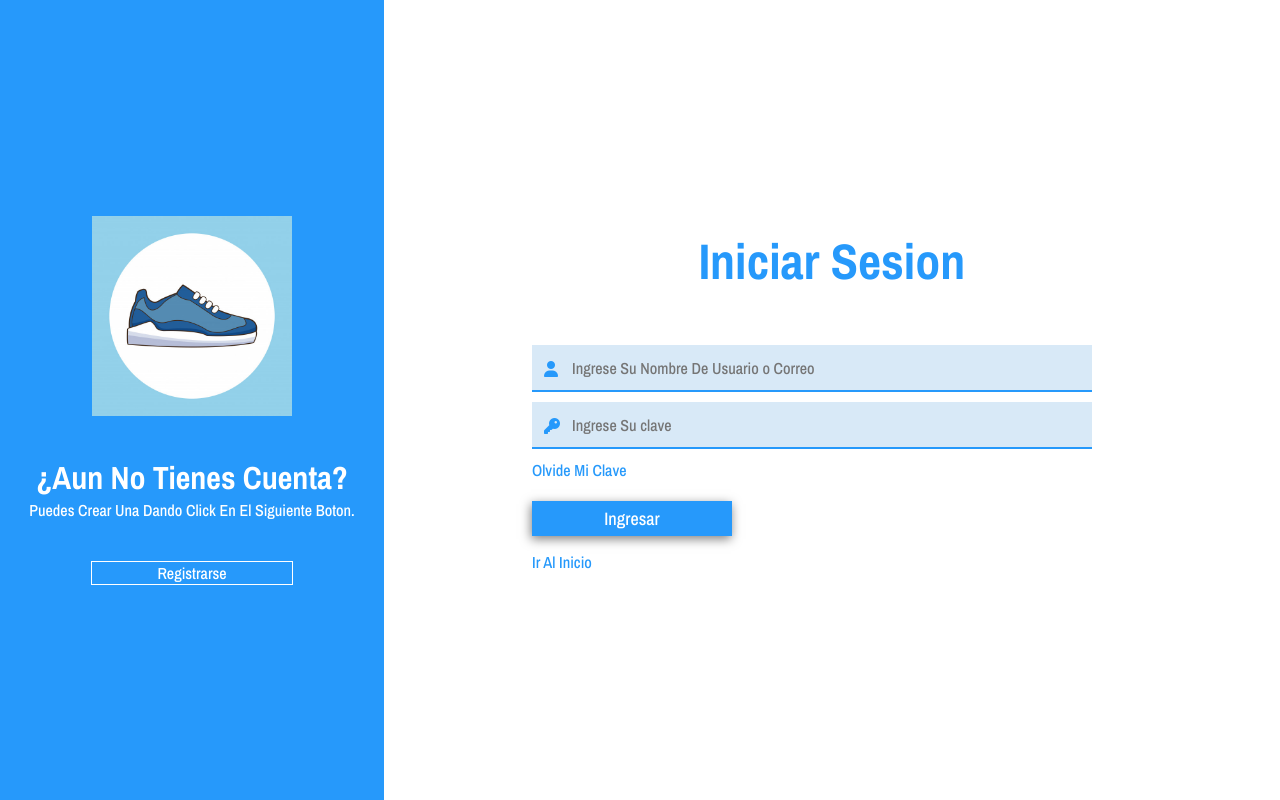
After one commit to yaidercc/calzados_crisV2, a PHP site: page /iniciar_sesion.php in a window 1280 px wide. The commit adds this page. Run offline with PHP 8.4, Linux system fonts and the light colour scheme; some libraries are stand-ins or nearby versions.

Commit message:
login ideal listo, consessiones, sweetalert y ajax

```diff
--- a/Css/estilos.css
+++ b/Css/estilos.css
@@ -43,7 +43,7 @@ h4{
 
 
 .contenedor{
-    width: 100%;
+    height: 100%;
     min-height: 100vh;/*altura minima de toda la pantalla*/
     margin: 0 auto;
     display: grid;
--- /dev/null
+++ b/Css/login.css
@@ -0,0 +1,195 @@
+*{
+     padding: 0;
+     margin: 0;
+}
+body{
+     font-family: 'Archivo Narrow', sans-serif;
+     text-transform: capitalize;
+}
+a{
+     text-decoration: none;
+}
+input[type=text],input[type=password],input[type=email]{
+     width: 85%;
+     height: 45px;
+     margin-bottom:10px;
+     padding: 0px 10px;
+     font-family: 'Archivo Narrow', sans-serif;
+     font-size:16px;
+     border:none;
+     background-color: #d8e9f7;
+     border-bottom: 2px solid #2699FB;
+}
+input[type=text],input[type=password],input[type=email]{
+     padding-left: 40px;
+}
+input[type=text],input[type=password],input[type=email]:focus{
+     border-bottom: 2px solid #2699FB;
+}
+.titulo-registro{
+     color:#2699FB;
+     text-align: center;
+     margin-bottom: 50px;
+     font-size: 50px;
+}
+.input{
+     position: relative;
+}
+.input i{
+     position: absolute;
+     left: 0;
+     top: 1px;
+     padding: 12px 10px ;
+     color:#000;
+}
+.input.contenedor i{
+     color: #2699FB;
+     padding: 15px 12px;
+
+
+}
+.contenedor-general{
+     width: 100%;
+     min-height: 100vh;
+     display:grid;
+     margin: 0 auto;
+     grid-template-columns: 30% 70%;
+     grid-template-areas: "ir formulario";
+}
+.contenedor-general .cambiar{
+     grid-area: ir;
+     background-color: #2699FB;
+     color: #fff;
+     display: flex;
+     align-items: center;
+     justify-content: center;
+}
+.contenedor-imagen{
+     margin-bottom: 20px;
+     display: flex;
+     align-items: center;
+     justify-content: center;
+     border-radius: 50%;
+}
+.contenedor-texto{
+     margin-top:40px;
+}
+.contenedor-texto h1{
+     text-align: center;
+}
+.contenedor-link{
+     margin-top: 40px;
+     display: flex;
+     align-items: center;
+     justify-content: center;
+}
+.contenedor-general .cambiar a{
+     width: 200px;
+     text-align: center;
+     border:1px solid #fff;
+     color: #fff;
+
+
+}
+.formularios.iniciar .input{
+     width: 600px;
+}
+.olvide{
+     color: #2699FB;
+     transition: .3s all;
+     left: 0;
+}
+.olvide:hover{
+     text-decoration: underline;
+}
+.formulario.iniciar .input input{
+     width: 100%;
+     text-align: center;
+}
+.contenedor-general .cambiar a:hover{
+     color: #2699FB;
+     background-color: #fff;
+     transition: .3s all;
+}
+.contenedor-general .form-registro{
+     grid-area: formulario;
+     display: flex;
+     align-items: center;
+     justify-content: center;
+}
+.contenedor-general .form-registro .formulario.registrarse{
+     width: 810px;
+     display: grid;
+     grid-template-columns: 50% 50%;
+     grid-template-areas: "izquierda derecha";
+}
+.contenedor-general .form-registro .formulario .columna-izquierda{
+     grid-area: izquierda;
+}
+.contenedor-general .form-registro .formulario .columna-derecha{
+     grid-area: derecha;
+}
+
+ select{
+     width: 95%;
+     height: 30px;
+     text-align: center;
+     display: flex;
+     align-items: center;
+     justify-content: center;
+}
+.btn-enviar{
+     margin-top:20px;
+}
+.btn-enviar input{
+     width: 200px;
+     height: 35px;
+     margin-bottom: 15px;
+     background-color: #2699FB ;
+     border: none;
+     color: #fff;
+     font-family: 'Archivo Narrow', sans-serif;
+     font-size: 18px;
+     cursor: pointer;
+     transition: .3s;
+     box-shadow: -1px 3px 10px 0px rgba(0, 0, 0, 0.5);
+}
+.btn-enviar input:hover{
+ background-color: #97bfe2 ;
+}
+.overlay{
+     background-color:rgba(0, 0, 0, 0.3);
+     position: fixed;
+     top: 0;
+     bottom: 0;
+     left: 0;
+     right: 0;
+     display: flex;
+     align-items: center;
+     justify-content: center;
+     visibility: hidden;
+ }
+ .overlay.activate{
+     visibility: visible;
+ }
+ .popup{
+     background-color: #f8f8f8;
+     box-shadow: 0px 5px 0px rgba(0, 0, 0, 0.3);
+     text-align: center;
+     width: 70rem;
+     height: 40rem;
+     color:#2699FB ;
+ }
+ .popup.notificaciones{
+     width: 40rem;
+     height: 30rem;
+ }
+ .btn-cerrar-popup{
+     font-size: 1.4rem;
+     line-height: 16px;
+     display: block;
+     text-align: right;
+     color: #bbbbbb;
+     transition: .3s ease all;
+     padding: 1rem;
+ }
--- /dev/null
+++ b/iniciar_sesion.php
@@ -0,0 +1,81 @@
+<!DOCTYPE html>
+<html lang="en">
+
+<head>
+     <meta charset="UTF-8">
+     <meta name="viewport" content="width=device-width, initial-scale=1.0">
+     <link href="https://fonts.googleapis.com/css2?family=Archivo+Narrow:wght@500;700&display=swap" rel="stylesheet">
+     <link rel="stylesheet" href="css/login.css">
+     <title>Iniciar sesion - Calzados</title>
+</head>
+
+<body>
+     <div class="contenedor-general">
+          <div class="cambiar">
+               <div class="interno">
+                    <div class="contenedor-imagen">
+                         <img src="img/icono.jpg" width="200px" alt="logo">
+                    </div>
+                    <div class="contenedor-texto">
+                         <h1>¿aun no tienes cuenta?</h1>
+                         <p>puedes crear una dando click en el siguiente boton.</p>
+                    </div>
+                    <div class="contenedor-link">
+                         <a href="registrarse.php">Registrarse</a>
+                    </div>
+               </div>
+          </div>
+          <div class="form-registro">
+               <form action="" id="formulario">
+                    <h1 class="titulo-registro">iniciar sesion</h1>
+                    <div class="formularios iniciar">
+                         <div class="input contenedor">
+                              <i class="fas fa-user"></i>
+                              <input type="text" name="nit" placeholder="Ingrese Su Nombre De Usuario o Correo" autocomplete="off" required>
+                         </div>
+                         <div class="input contenedor">
+                              <i class="fas fa-key"></i>
+                              <input type="password" name="clave" placeholder="Ingrese Su clave" autocomplete="off" required>
+                         </div>
+                    </div>
+                    <a class="olvide" id="olvido" href="#">olvide mi clave</a>
+                    <div class="btn-enviar">
+                         <input type="submit" value="Ingresar" class="ing">
+                    </div>
+                    <a class="olvide" href="index.php">Ir al inicio</a>
+               </form>
+          </div>
+          <div class="overlay" id="notificaciones">
+               <div class="popup notificaciones" id="popup-notificaiones">
+                    <a href="#" id="btn-cerrar-popup" class="btn-cerrar-popup"><i class="fas fa-times"></i></a>
+                    <form>
+                         <h1>cambiar contraseña</h1>
+                         <div class="contenedor-inputs">
+                              <div class="input contenedor">
+                                   <i class="fas fa-envelope"></i>
+                                   <input type="password" placeholder="Ingrese su correo electronico" autocomplete="off">
+                              </div>
+                              <div class="input contenedor">
+                                   <i class="fas fa-key"></i>
+                                   <input type="password" placeholder="Ingrese su nueva calve" autocomplete="off">
+                              </div>
+                              <div class="input contenedor">
+                                   <i class="fas fa-key"></i>
+                                   <input type="password" placeholder="Repita su clave" autocomplete="off">
+                              </div>
+                              <div class="btn-enviar">
+                                   <input type="submit" value="Ingresar">
+                              </div>
+                         </div>
+                    </form>
+               </div>
+          </div>
+     </div>
+     <script src="http://code.jquery.com/jquery-3.5.1.min.js"></script>
+     <script src='js/main.js'></script>
+     <script src='js/procesos.js'></script>
+     <script src="librerias/sweetalert.min.js"></script>
+     <script src="https://kit.fontawesome.com/2efdabf6ca.js" crossorigin="anonymous"></script>
+</body>
+
+</html>
--- a/js/main.js
+++ b/js/main.js
@@ -1,6 +1,6 @@
 //ventana emergente de iniciar sesion
-var btnAbrirpopup = document.getElementById("abrir"),
-  overlay = document.getElementById("login"),
+var btnAbrirpopup = document.getElementById("olvido"),
+  overlay = document.getElementById("notificaciones"),
   popup = document.getElementById("popup"),
   btncerrar = document.getElementById("btn-cerrar-popup");
 if (btnAbrirpopup && btncerrar) {
@@ -14,21 +14,7 @@ if (btnAbrirpopup && btncerrar) {
   });
 }
 
-var btnAbrirpopup4 = document.getElementById("registrate"),
-  overlay4 = document.getElementById("rego"),
-  popup4 = document.getElementById("pop"),
-  btncerrar4 = document.getElementById("btn-cerrar-popup4");
-if (btnAbrirpopup4 && btncerrar4) {
-  btnAbrirpopup4.addEventListener("click", function () {
-          overlay4.classList.add("activate");
-          popup4.classList.add("activate");
-  });
 
-  btncerrar4.addEventListener("click", function () {
-    overlay4.classList.remove("activate");
-    popup4.classList.add("activate");
-  });
-}
 
 // ventana emergente de carrito
 var btnAbrirpopup1 = document.getElementById("carrito"),
--- /dev/null
+++ b/js/procesos.js
@@ -0,0 +1,33 @@
+
+jQuery(document).on('submit','#formulario',function(event){
+  event.preventDefault();
+  jQuery.ajax({
+      url:'Php/iniciar_sesion.php',
+      type:'POST',
+      dataType:'json',
+      data:$(this).serialize(),
+      beforeSend:function(){
+       $('.ing').val('Validando...');
+      }
+    })
+    .done(function(respuesta){
+      console.log(respuesta);
+      if(!respuesta.error){
+        if(respuesta.tipo==1){
+          location.href="administrador.php";
+        }else if(respuesta.tipo==2){
+          location.href="cliente.php";
+        }
+
+      }else{
+        swal("hubo un error al ingresar","usuario y/o clave incorrectos", "error");
+        $('.ing').val('Ingresar');
+      }
+    })
+    .fail(function(resp){
+      console.log(resp.responseText);
+    })
+    .always(function(){
+      console.log("complete");
+  });
+});
```
Also changed, not shown: Php/iniciar_sesion.php (+10 -14 lines), administrador.php (+6 -2 lines), index.php (+12 -76 lines), procesos/procesos.js (deleted, +0 -17 lines), registrarse.php (added, +96 -0 lines), Css/popup.css (deleted), js/jquery.slides.min.js (deleted).
